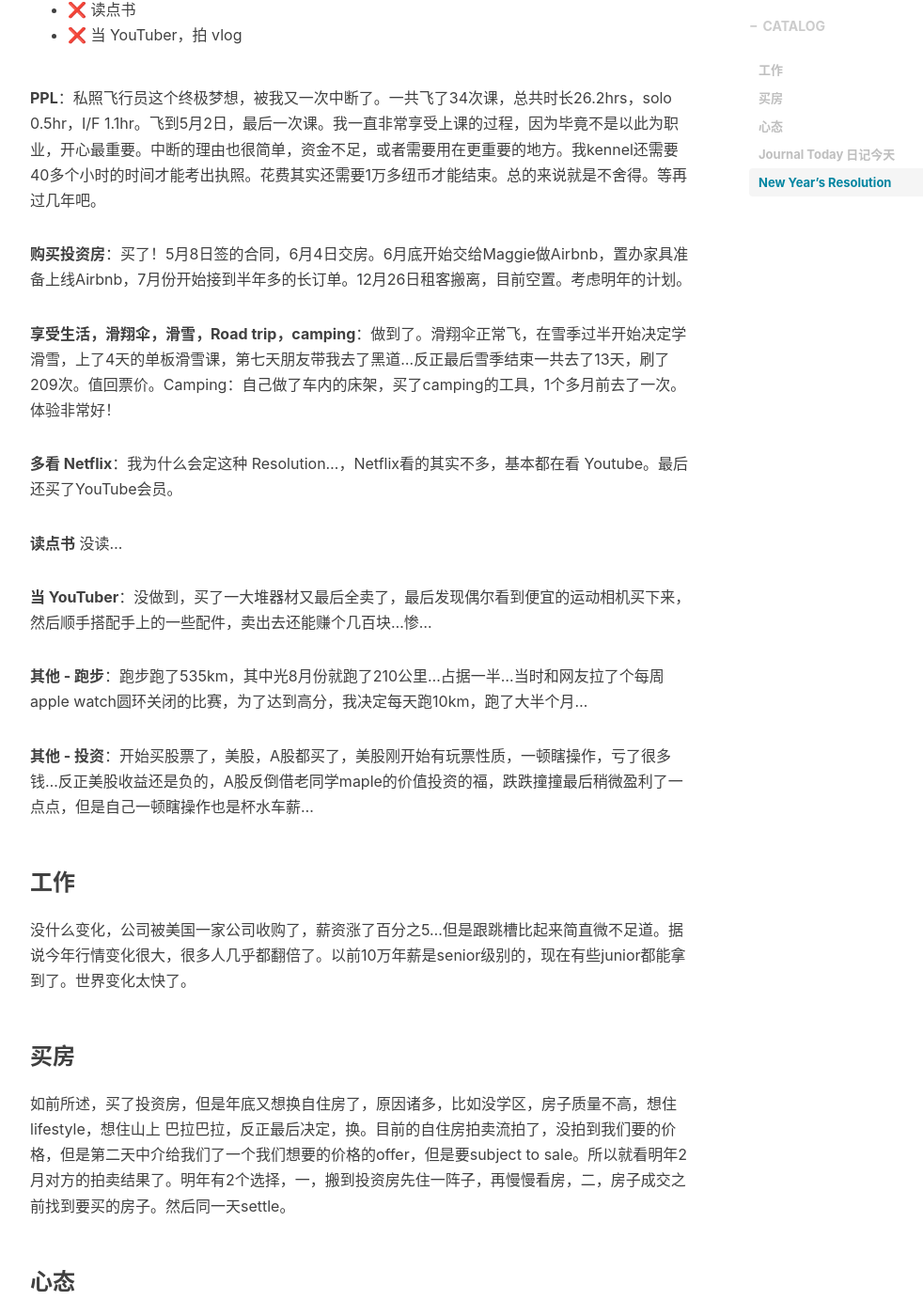
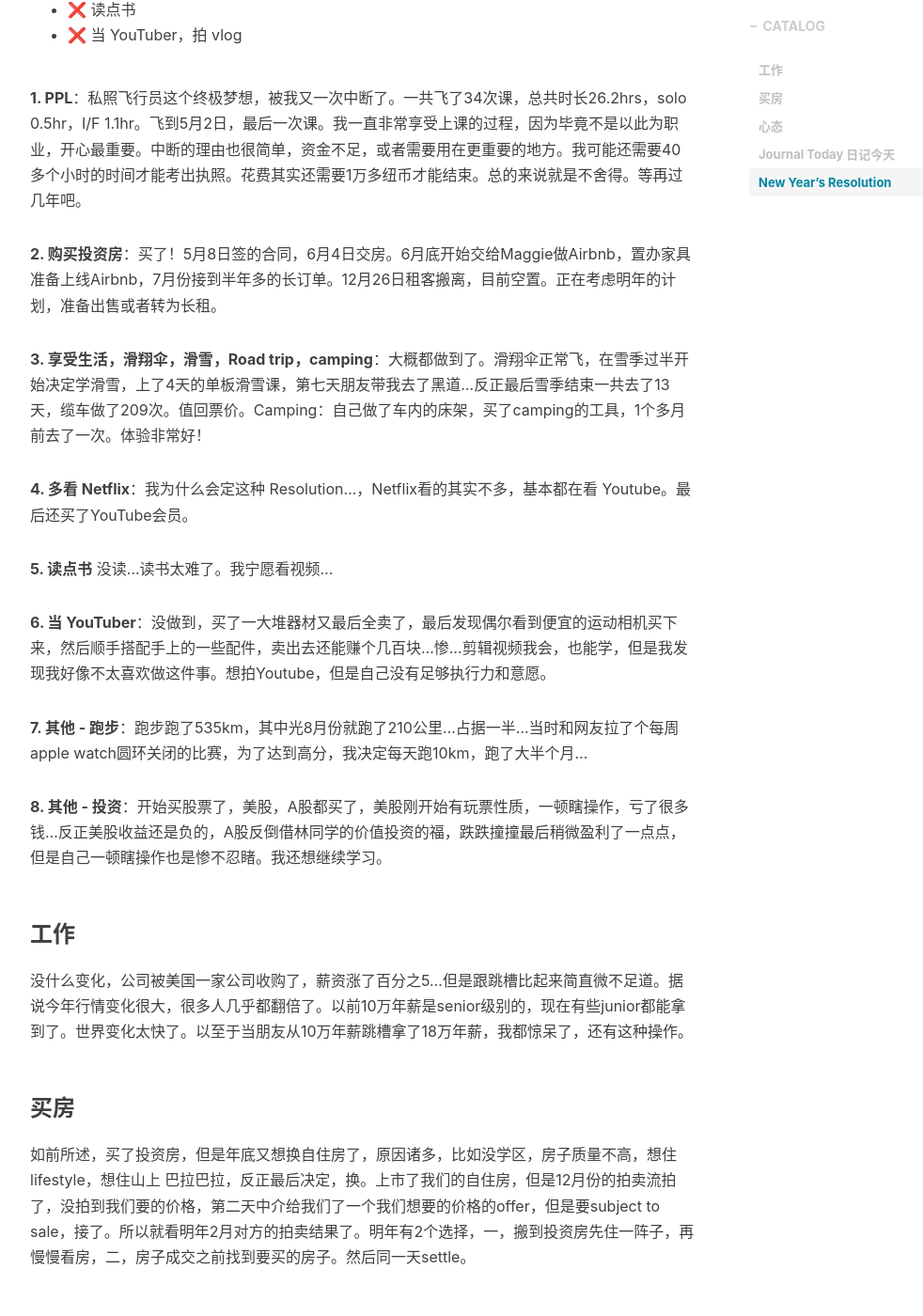
Before and after one commit to MrFuFuFu/mrfufufu.github.io, a Jekyll site: the page built from _posts/2021-12-31-Year-In-Review-2021.markdown, in a window 1280 px wide and 1400 px high, scrolled down 586 px. Shown: the whole window at 94% size, without its empty margins (233-1215 px from the left). Built offline with Jekyll 4.4.1, drawn with Linux system fonts in a browser that asks for light colours; nearby versions of some CDN libraries; comment, search, counter and statistics services are not loaded; some of the changed text lies outside the part shown.

Commit message:
Update 2021-12-31-Year-In-Review-2021.markdown

```diff
--- a/_posts/2021-12-31-Year-In-Review-2021.markdown
+++ b/_posts/2021-12-31-Year-In-Review-2021.markdown
@@ -21,33 +21,33 @@ tags:
 * ❌ 当 YouTuber，拍 vlog
 
 
-**PPL**：私照飞行员这个终极梦想，被我又一次中断了。一共飞了34次课，总共时长26.2hrs，solo 0.5hr，I/F 1.1hr。飞到5月2日，最后一次课。我一直非常享受上课的过程，因为毕竟不是以此为职业，开心最重要。中断的理由也很简单，资金不足，或者需要用在更重要的地方。我kennel还需要40多个小时的时间才能考出执照。花费其实还需要1万多纽币才能结束。总的来说就是不舍得。等再过几年吧。
+**1. PPL**：私照飞行员这个终极梦想，被我又一次中断了。一共飞了34次课，总共时长26.2hrs，solo 0.5hr，I/F 1.1hr。飞到5月2日，最后一次课。我一直非常享受上课的过程，因为毕竟不是以此为职业，开心最重要。中断的理由也很简单，资金不足，或者需要用在更重要的地方。我可能还需要40多个小时的时间才能考出执照。花费其实还需要1万多纽币才能结束。总的来说就是不舍得。等再过几年吧。
 
-**购买投资房**：买了！5月8日签的合同，6月4日交房。6月底开始交给Maggie做Airbnb，置办家具准备上线Airbnb，7月份开始接到半年多的长订单。12月26日租客搬离，目前空置。考虑明年的计划。
+**2. 购买投资房**：买了！5月8日签的合同，6月4日交房。6月底开始交给Maggie做Airbnb，置办家具准备上线Airbnb，7月份接到半年多的长订单。12月26日租客搬离，目前空置。正在考虑明年的计划，准备出售或者转为长租。
 
-**享受生活，滑翔伞，滑雪，Road trip，camping**：做到了。滑翔伞正常飞，在雪季过半开始决定学滑雪，上了4天的单板滑雪课，第七天朋友带我去了黑道...反正最后雪季结束一共去了13天，刷了209次。值回票价。Camping：自己做了车内的床架，买了camping的工具，1个多月前去了一次。体验非常好！
+**3. 享受生活，滑翔伞，滑雪，Road trip，camping**：大概都做到了。滑翔伞正常飞，在雪季过半开始决定学滑雪，上了4天的单板滑雪课，第七天朋友带我去了黑道...反正最后雪季结束一共去了13天，缆车做了209次。值回票价。Camping：自己做了车内的床架，买了camping的工具，1个多月前去了一次。体验非常好！
 
-**多看 Netflix**：我为什么会定这种 Resolution...，Netflix看的其实不多，基本都在看 Youtube。最后还买了YouTube会员。
+**4. 多看 Netflix**：我为什么会定这种 Resolution...，Netflix看的其实不多，基本都在看 Youtube。最后还买了YouTube会员。
 
-**读点书** 没读...
+**5. 读点书** 没读...读书太难了。我宁愿看视频...
 
-**当 YouTuber**：没做到，买了一大堆器材又最后全卖了，最后发现偶尔看到便宜的运动相机买下来，然后顺手搭配手上的一些配件，卖出去还能赚个几百块...惨...
+**6. 当 YouTuber**：没做到，买了一大堆器材又最后全卖了，最后发现偶尔看到便宜的运动相机买下来，然后顺手搭配手上的一些配件，卖出去还能赚个几百块...惨...剪辑视频我会，也能学，但是我发现我好像不太喜欢做这件事。想拍Youtube，但是自己没有足够执行力和意愿。
 
-**其他 - 跑步**：跑步跑了535km，其中光8月份就跑了210公里...占据一半...当时和网友拉了个每周apple watch圆环关闭的比赛，为了达到高分，我决定每天跑10km，跑了大半个月...
+**7. 其他 - 跑步**：跑步跑了535km，其中光8月份就跑了210公里...占据一半...当时和网友拉了个每周apple watch圆环关闭的比赛，为了达到高分，我决定每天跑10km，跑了大半个月...
 
-**其他 - 投资**：开始买股票了，美股，A股都买了，美股刚开始有玩票性质，一顿瞎操作，亏了很多钱...反正美股收益还是负的，A股反倒借老同学maple的价值投资的福，跌跌撞撞最后稍微盈利了一点点，但是自己一顿瞎操作也是杯水车薪...
+**8. 其他 - 投资**：开始买股票了，美股，A股都买了，美股刚开始有玩票性质，一顿瞎操作，亏了很多钱...反正美股收益还是负的，A股反倒借林同学的价值投资的福，跌跌撞撞最后稍微盈利了一点点，但是自己一顿瞎操作也是惨不忍睹。我还想继续学习。
 
 ### 工作
 
-没什么变化，公司被美国一家公司收购了，薪资涨了百分之5...但是跟跳槽比起来简直微不足道。据说今年行情变化很大，很多人几乎都翻倍了。以前10万年薪是senior级别的，现在有些junior都能拿到了。世界变化太快了。
+没什么变化，公司被美国一家公司收购了，薪资涨了百分之5...但是跟跳槽比起来简直微不足道。据说今年行情变化很大，很多人几乎都翻倍了。以前10万年薪是senior级别的，现在有些junior都能拿到了。世界变化太快了。以至于当朋友从10万年薪跳槽拿了18万年薪，我都惊呆了，还有这种操作。
 
 ### 买房
 
-如前所述，买了投资房，但是年底又想换自住房了，原因诸多，比如没学区，房子质量不高，想住lifestyle，想住山上 巴拉巴拉，反正最后决定，换。目前的自住房拍卖流拍了，没拍到我们要的价格，但是第二天中介给我们了一个我们想要的价格的offer，但是要subject to sale。所以就看明年2月对方的拍卖结果了。明年有2个选择，一，搬到投资房先住一阵子，再慢慢看房，二，房子成交之前找到要买的房子。然后同一天settle。
+如前所述，买了投资房，但是年底又想换自住房了，原因诸多，比如没学区，房子质量不高，想住lifestyle，想住山上 巴拉巴拉，反正最后决定，换。上市了我们的自住房，但是12月份的拍卖流拍了，没拍到我们要的价格，第二天中介给我们了一个我们想要的价格的offer，但是要subject to sale，接了。所以就看明年2月对方的拍卖结果了。明年有2个选择，一，搬到投资房先住一阵子，再慢慢看房，二，房子成交之前找到要买的房子。然后同一天settle。
 
 ### 心态
 
-心态变化很大，年初先是各种悔恨没买到的错过的那些投资房，买到了以后，钱用完了以后，开始忧虑收入单一，进而想到当初卡片日记带来的稳定现金流，然后悔恨当初为何要卖。反反复复的心态崩了好几个月，感觉2021几乎处在心理不稳定的状态，跑步能解决一部分的心理问题，但不能解决全部。但是好在经过这一年的心态变化，现在内心成熟了很多，对过去发生的事情虽然还是有悔恨，但是也比较容易接受自己的状态了。
+心态变化很大，年初先是各种悔恨没买到的错过的那些投资房，房价上涨太快了。买到了以后，钱用完了，开始忧虑收入单一，进而想到当初卡片日记带来的稳定现金流，然后悔恨当初为何要卖。反反复复的心态崩了好几个月，2021几乎完全处于一种心理不稳定的状态，焦虑，悔恨，懊恼，烦躁，急切。后来发现通过跑步能解决一部分的心理问题，但不能解决全部。但是好在经过这一年的心态变化，现在内心成熟了很多，对过去发生的事情虽然还是有各种心理活动，但是也比较容易接受自己的状态了。
 
 ### Journal Today 日记今天
 
```
